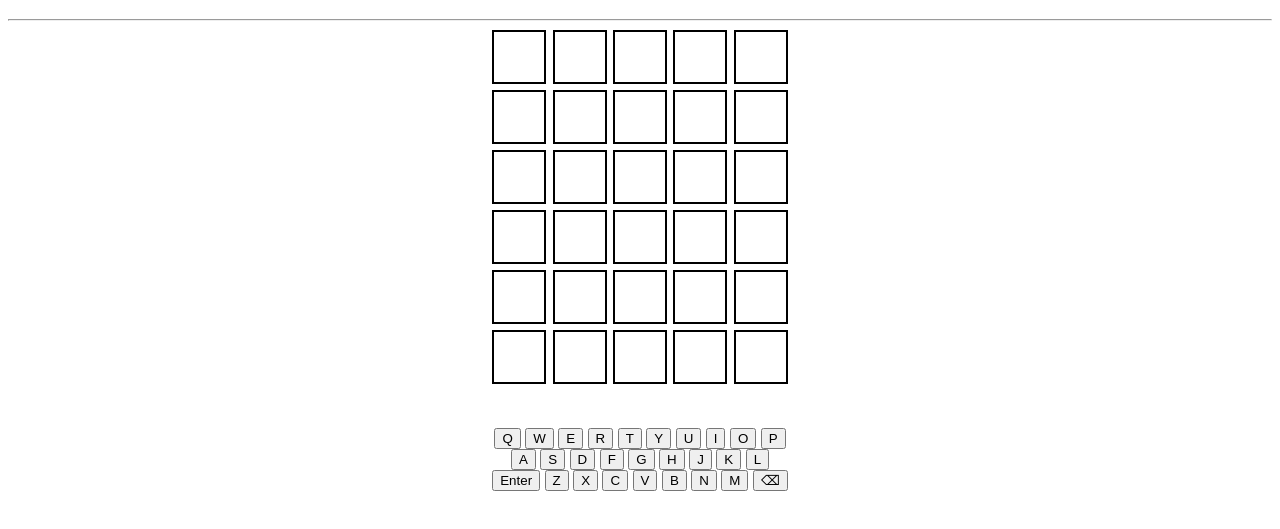
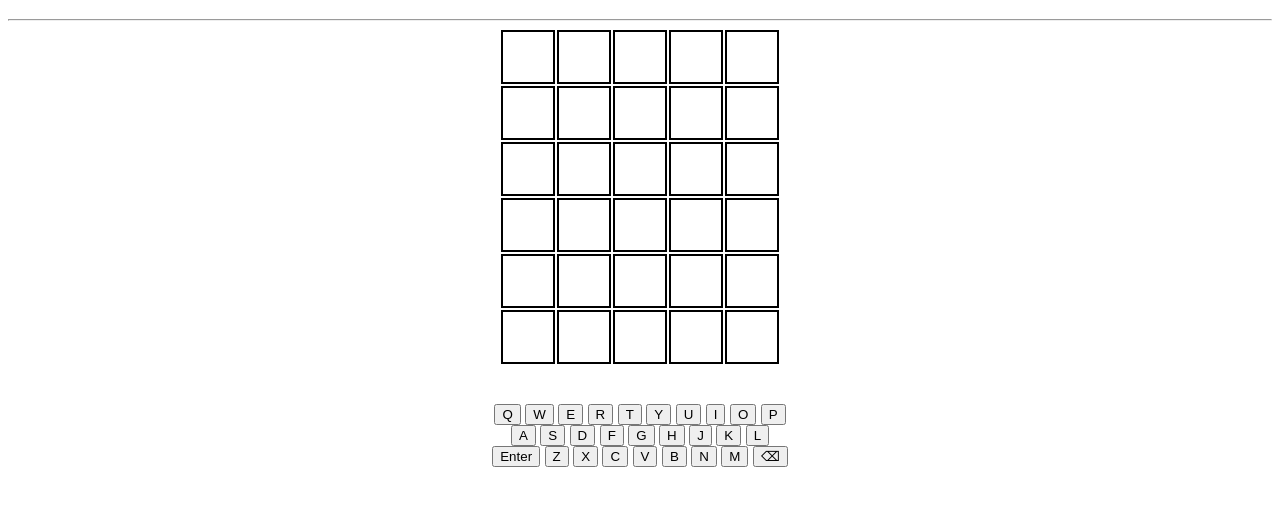
Before and after one commit to plxnetarium/Wordle, a plain HTML site: page index.html in a window 1280 px wide. Shown: the part 61-590 px from the top of the page. Drawn offline with Linux system fonts and the light colour scheme.

```diff
--- a/style.css
+++ b/style.css
@@ -34,8 +34,13 @@ body{
     width: 50px;
     height: 50px;
     border: 2px solid black;
-    display: inline-block;
+    /* display: inline-block; */
     margin: 1px;
     font-size: 30px;
     text-transform: uppercase;
 }
+
+.row{
+    display: flex;
+    justify-content: center;
+}
```
